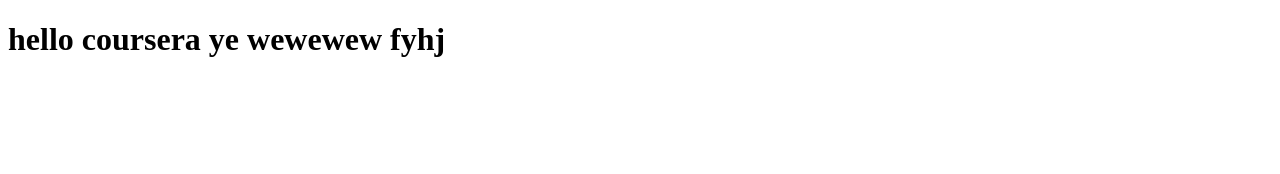
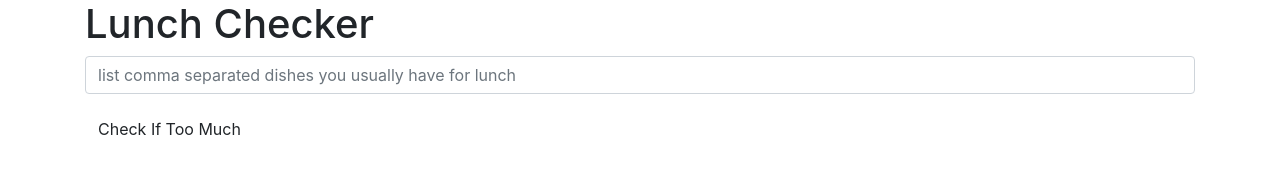
Before and after one commit to zhankksx/coursera-test, a plain HTML site: page index.html in a window 1280 px wide. Drawn offline with nearby package versions, Linux system fonts and the light colour scheme.

Commit message:
next version of web file

```diff
--- a/index.html
+++ b/index.html
@@ -1,10 +1,29 @@
-<!DOCTYPE html>
-<html lang="en" dir="ltr">
+<!doctype html>
+<html lang="en">
   <head>
-    <meta charset="utf-8">
-    <title>Hello coursera</title>
+    <title>Lunch Checker</title>
+    <meta name="viewport" content="width=device-width, initial-scale=1">
+    <link rel="stylesheet" href="styles/bootstrap.min.css">
+    <style>
+      .message { font-size: 1.3em; font-weight: bold; }
+    </style>
   </head>
-  <body>
-    <h1>hello coursera ye wewewew fyhj</h1>
-  </body>
+<body>
+   <div class="container">
+     <h1>Lunch Checker</h1>
+
+         <div class="form-group">
+             <input id="lunch-menu" type="text"
+             placeholder="list comma separated dishes you usually have for lunch"
+             class="form-control">
+         </div>
+         <div class="form-group">
+             <button class="btn btn-default">Check If Too Much</button>
+         </div>
+         <div class="form-group message">
+           <!-- Your message can go here. -->
+         </div>
+   </div>
+
+</body>
 </html>
```
